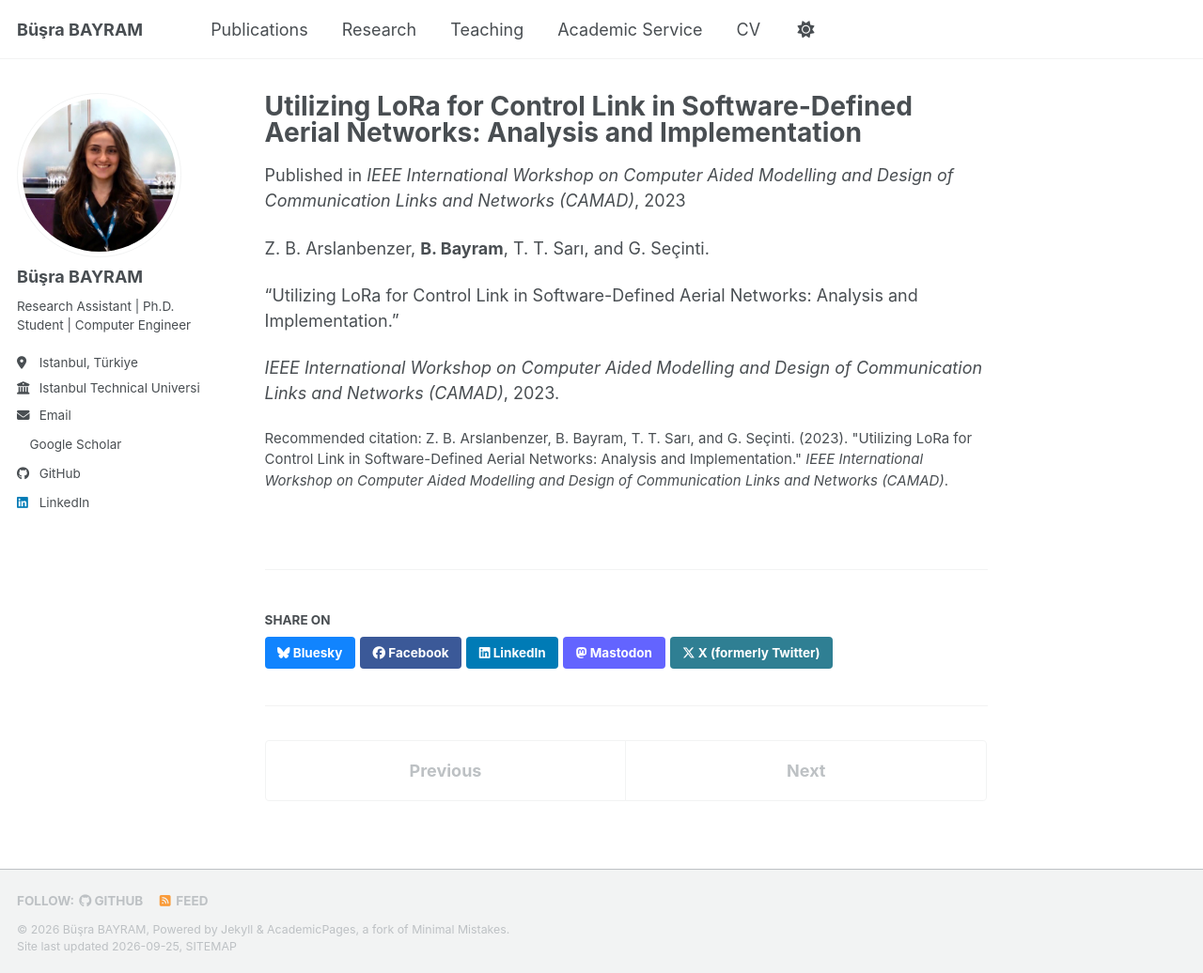
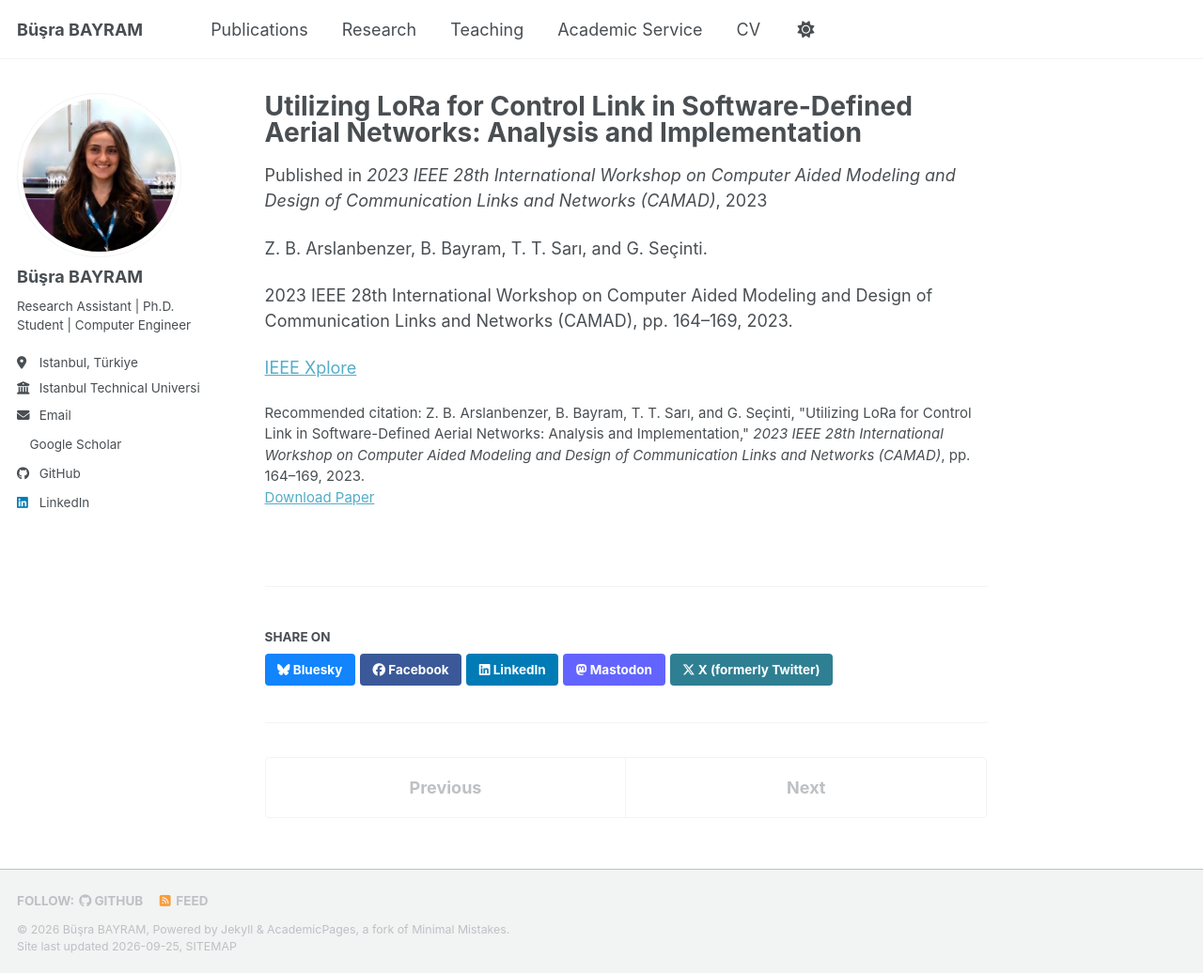
Before and after one commit to busrabyrm/busrabayram, a Jekyll site: the page built from _publications/2023-01-01-lora-control-link.md, in a window 1280 px wide and 1036 px high. Shown: the whole window at 94% size. Built offline with Jekyll 4.4.1, drawn with Linux system fonts in a browser that asks for light colours; a style sheet for code colours, icons or effects is not loaded.

Commit message:
Update 2023-01-01-lora-control-link.md

```diff
--- a/_publications/2023-01-01-lora-control-link.md
+++ b/_publications/2023-01-01-lora-control-link.md
@@ -3,13 +3,14 @@ title: "Utilizing LoRa for Control Link in Software-Defined Aerial Networks: Ana
 collection: publications
 category: conferences
 permalink: /publication/2023-01-01-lora-control-link
-date: 2023-01-01
-venue: "IEEE International Workshop on Computer Aided Modelling and Design of Communication Links and Networks (CAMAD)"
-citation: "Z. B. Arslanbenzer, B. Bayram, T. T. Sarı, and G. Seçinti. (2023). &quot;Utilizing LoRa for Control Link in Software-Defined Aerial Networks: Analysis and Implementation.&quot; <i>IEEE International Workshop on Computer Aided Modelling and Design of Communication Links and Networks (CAMAD)</i>."
+date: 2023-11-06
+venue: "2023 IEEE 28th International Workshop on Computer Aided Modeling and Design of Communication Links and Networks (CAMAD)"
+paperurl: "https://ieeexplore.ieee.org/abstract/document/10478390/"
+citation: "Z. B. Arslanbenzer, B. Bayram, T. T. Sarı, and G. Seçinti, &quot;Utilizing LoRa for Control Link in Software-Defined Aerial Networks: Analysis and Implementation,&quot; <i>2023 IEEE 28th International Workshop on Computer Aided Modeling and Design of Communication Links and Networks (CAMAD)</i>, pp. 164–169, 2023."
 ---
 
-Z. B. Arslanbenzer, **B. Bayram**, T. T. Sarı, and G. Seçinti.
+Z. B. Arslanbenzer, B. Bayram, T. T. Sarı, and G. Seçinti.
 
-"Utilizing LoRa for Control Link in Software-Defined Aerial Networks: Analysis and Implementation."
+2023 IEEE 28th International Workshop on Computer Aided Modeling and Design of Communication Links and Networks (CAMAD), pp. 164–169, 2023.
 
-*IEEE International Workshop on Computer Aided Modelling and Design of Communication Links and Networks (CAMAD)*, 2023.
+[IEEE Xplore](https://ieeexplore.ieee.org/abstract/document/10478390/)
```
